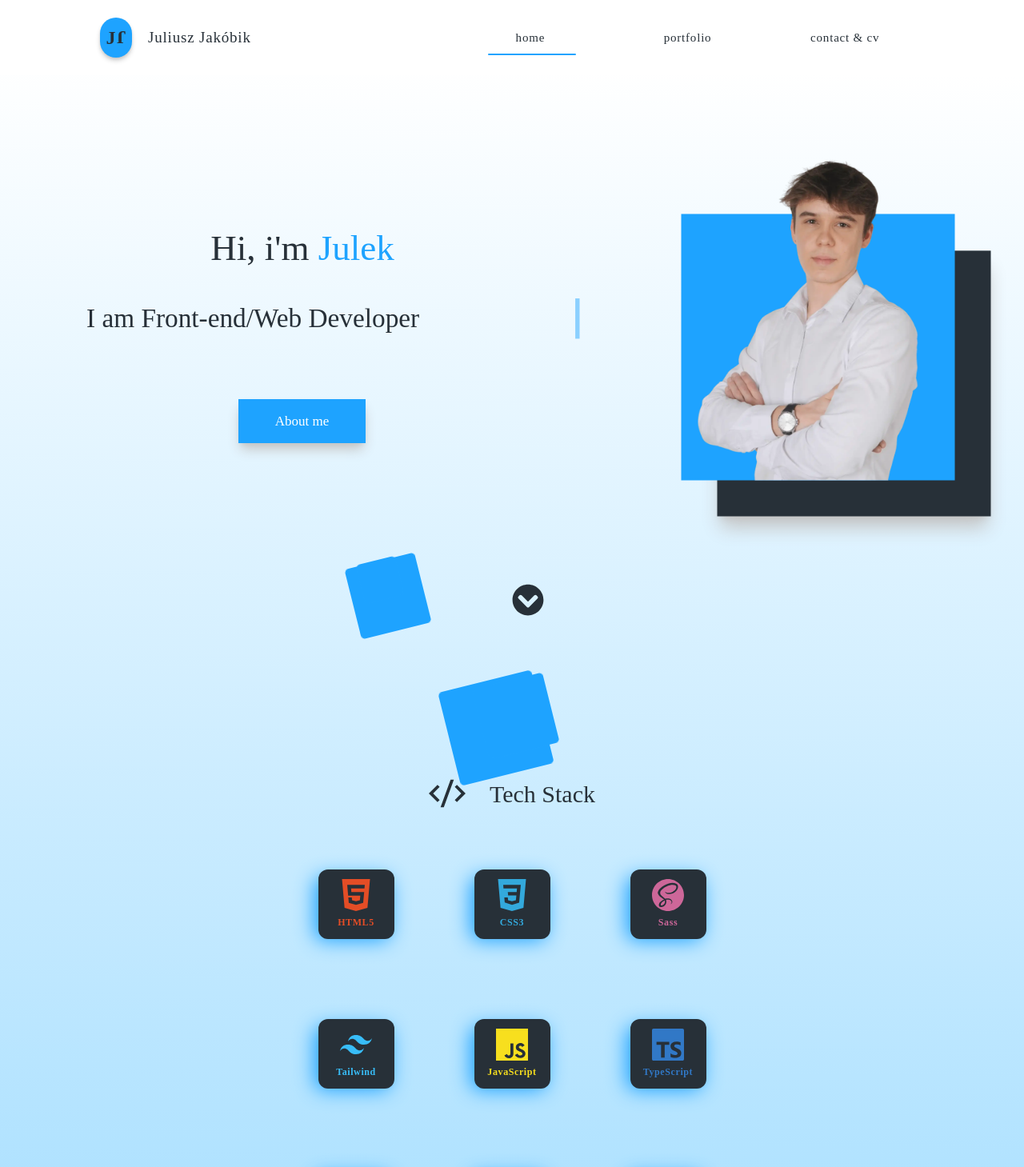
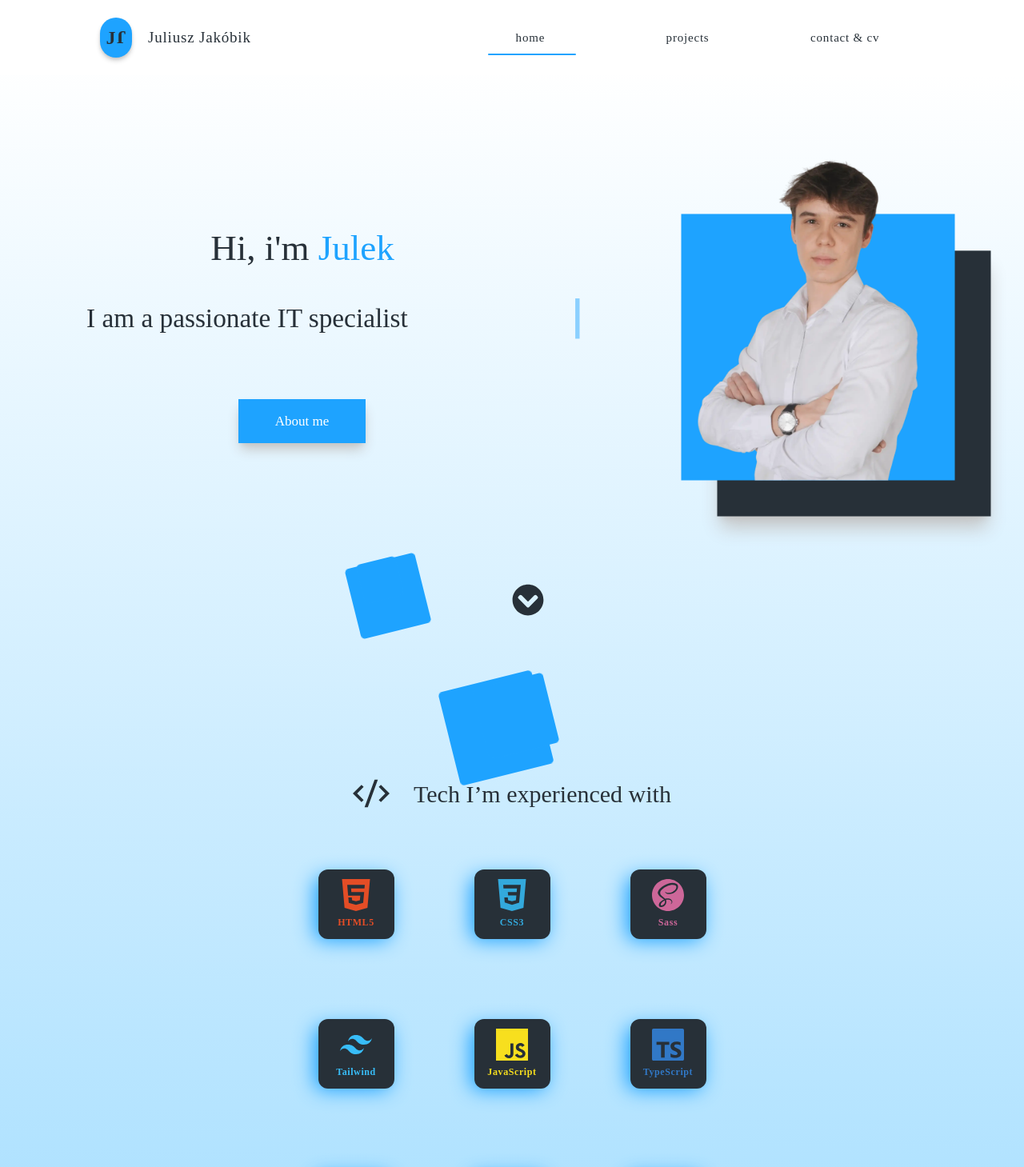
Before and after one commit to JulaJX/Me-website, a React (Vite) app: page / in a window 1280 px wide. Shown: the top 1459 px of the page at 80% size. Built offline with nearby package versions, Linux system fonts and the light colour scheme; no server answers; a web font is replaced by a local one.

Commit message:
last touches

```diff
--- a/package.json
+++ b/package.json
@@ -31,6 +31,6 @@
     "eslint-plugin-react-refresh": "^0.3.4",
     "postcss": "^8.4.23",
     "tailwindcss": "^3.3.2",
-    "vite": "^4.3.2"
+    "vite": "^4.5.14"
   }
 }
--- a/src/components/Banner.jsx
+++ b/src/components/Banner.jsx
@@ -32,7 +32,7 @@ const Banner = () => {
                 <div className="flex items-center justify-center flex-col">
                     <div className='mt-[60px] xl:mt-[170px] text-[25px] wrap sm:text-[30px] md:text-[40px] lg:text-[50px] m-w-[370px] md:w-[600px] text-primary text-left scale-[0.9]'>
                         <h1 className='text-center'>Hi,  i'm <span className='text-secondary'>Julek</span></h1>
-                        <p className="line-1 anim-typewriter text-[16px] sm:text-[20px] md:text-[30px]  2xl:text-left xl:text-[37px] ">I am Front-end/Web Developer </p>
+                        <p className="line-1 anim-typewriter text-[16px] sm:text-[20px] md:text-[30px]  2xl:text-left xl:text-[37px] ">I am a passionate IT specialist</p>
                     </div>
                     <a href="#about"><button className='mt-[-100px] py-[9px] px-[30px] md:py-[14px] md:px-[45px] bg-secondary text-[#fff]  text-[14px] md:text-[17px] shadow-lg shadow-shadow hover:bg-[#dcedfa] hover:text-primary duration-200 border-[1px] border-secondary hover:border-primary ease-in'>About me</button></a>
                 </div>
--- a/src/components/Navbar.jsx
+++ b/src/components/Navbar.jsx
@@ -42,7 +42,7 @@ const Navbar = () => {
                 </Link>
                     <div className="links text-primary flex justify-center items-center  flex-col text-center hidden py-[15px] lg:flex md:flex-row">
                         <NavLink aria-label="link to home" to="/" className={({ isActive }) => isActive ? activeLink : normalLink} onClick={(e) => LinkSlider('45px')}>home</NavLink>
-                        <NavLink aria-label="link to portfolio" to="/portfolio" className={({ isActive }) => isActive ? activeLink : normalLink} onClick={(e) => LinkSlider('240px')} >portfolio</NavLink>
+                        <NavLink aria-label="link to portfolio" to="/portfolio" className={({ isActive }) => isActive ? activeLink : normalLink} onClick={(e) => LinkSlider('240px')} >projects</NavLink>
                         <NavLink aria-label="link to contact cv" to="/contactcv" className={({ isActive }) => isActive ? activeLink : normalLink} onClick={(e) => LinkSlider('435px')}>contact & cv</NavLink>
                         <div className="animation start-home"></div>
                     </div>
--- a/src/components/Skills.jsx
+++ b/src/components/Skills.jsx
@@ -27,7 +27,7 @@ const Skills = () => {
 
                             <div className="flex flex-row items-center justify-center mb-[80px]">
                                 <RiCodeSSlashFill className=' text-[25px] sm:text-[35px] md:text-[46px] text-primary mr-[30px]'/>
-                                <h1 className='text-primary text-center text-[15px] sm:text-[20px] md:text-[30px] z-[3]'>Tech Stack</h1>
+                                <h1 className='text-primary text-center text-[15px] sm:text-[20px] md:text-[30px] z-[3]'>Tech I’m experienced with</h1>
                             </div>
 
                             <div className="flex items-center justify-center gap-[70px] md:gap-[100px] flex-wrap w-[60%] md:w-[50%] mx-auto">
--- a/src/pages/contactcv/contactcv.jsx
+++ b/src/pages/contactcv/contactcv.jsx
@@ -8,7 +8,7 @@ import { Link } from 'react-router-dom';
 
 const Contactcv = () => {
     return (
-        <div className="Contactcv flex items-center xl:items-start  flex-col xl:flex-row justify-center gap-[100px] xl:gap-[200px]  2xl:gap-[400px] px-[50px] xl:px-[300px] py-[90px] xl:py-[200px]">
+        <div className="Contactcv flex items-center xl:items-start  flex-col xl:flex-row justify-center gap-[100px] xl:gap-[200px]  2xl:gap-[400px] px-[50px] xl:px-[300px] py-[90px] xl:py-[200px] xl:pb-[529px]">
 
             <div className="flex items-center xl:items-start justify-start flex-col">
                 <h1 className='text-[21px] sm:text-[22px] md:text-[23px] xl:text-[27px]'>Get in touch</h1>
--- a/src/pages/portfolio/Portfolio.jsx
+++ b/src/pages/portfolio/Portfolio.jsx
@@ -36,7 +36,7 @@ const Portfolio = () => {
 
 
     return (
-        <div className="Portfolio pt-[140px] pb-[280px]">
+        <div className="Portfolio pt-[140px] pb-[280px] xl:pb-[443px]">
 
             <div className="flex flex-row w-[70%] xl:w-[60%] items-center justify-center mx-auto xl:items-center xl:justify-center mb-[100px]">
                 <div className="w-[300px] bg-secondary h-[4px] xl:h-[4px] self-center"></div>
```
Also changed, not shown: 8 other files (tests, documents, lock files or other folders).
